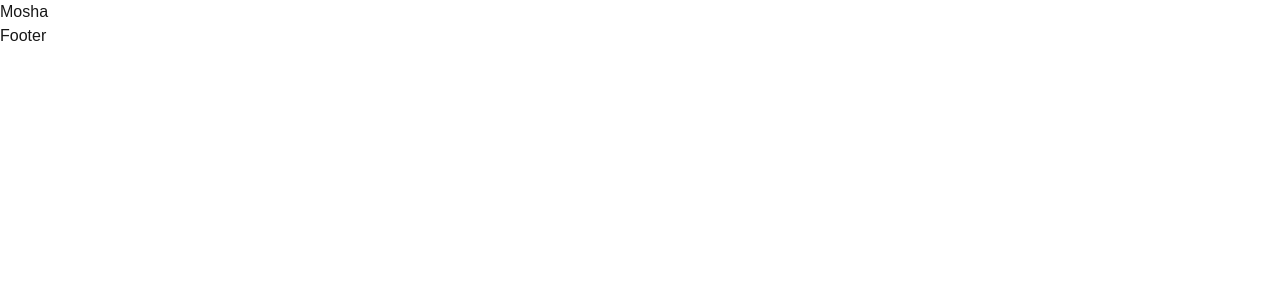
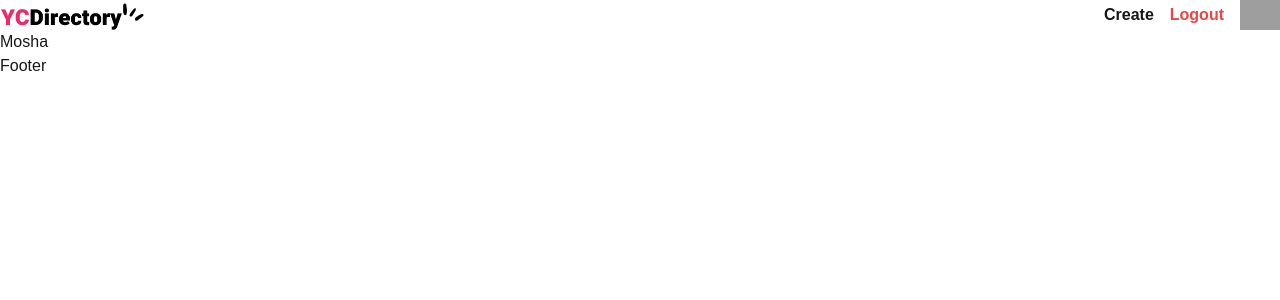
Before and after one commit to moshaosama/Yc_Directory, a Next.js app: page / in a window 1280 px wide. Shown: the top 300 px of the page. Built offline with nearby package versions, Linux system fonts and the light colour scheme; grey boxes are pictures that could not be loaded.

Commit message:
Update Navbar.tsx

```diff
--- a/app/Components/Navbar.tsx
+++ b/app/Components/Navbar.tsx
@@ -1,9 +1,38 @@
+import Image from "next/image";
 import React from "react";
 
 const Navbar = () => {
   return (
     <>
+      <div className="Container flex justify-between items-center">
+        <div>
+          <Image
+            src={"/Group 5.png"}
+            width={144}
+            height={200}
+            alt="Banner.png"
+          />
+        </div>
 
+        <div className="flex gap-4 items-center">
+          <div>
+            <h1 className="font-bold">Create</h1>
+          </div>
+
+          <div>
+            <h1 className="font-bold text-[#EF4444]">Logout</h1>
+          </div>
+
+          <div>
+            <Image
+              src={"/Frame 70.png"}
+              alt="frame.ong"
+              width={40}
+              height={40}
+            />
+          </div>
+        </div>
+      </div>
     </>
   );
 };
```
